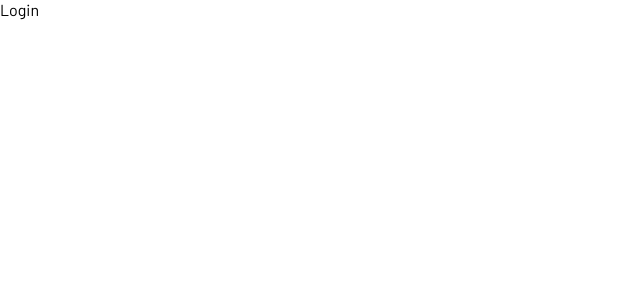
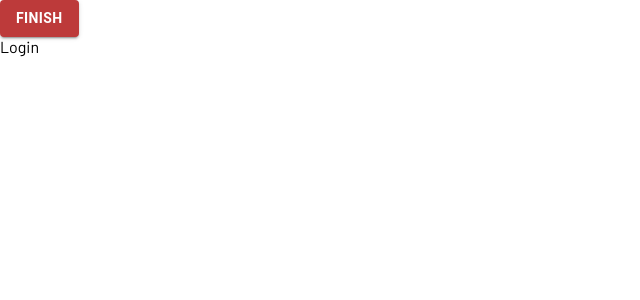
Before and after one commit to 1910653094/scrubs-project, a React (Create React App) app in the folder client/: page /login in a window 1280 px wide. Shown: the top 300 px of the page, without its empty margins (0-640 px from the left). Built offline with nearby package versions, Linux system fonts and the light colour scheme.

Commit message:
Primary button partially done

```diff
--- /dev/null
+++ b/client/src/components/Buttons/PrimaryButton.jsx
@@ -0,0 +1,29 @@
+import React from "react";
+import Button from "@mui/material/Button";
+
+// white text by default, PROPS: text, backgroundColor
+const PrimaryButton = ({ text, color, onClick }) => {
+  const COLOR = {
+    blueBase: "#3e66b1",
+    lightBlue: "#6489d1",
+    veryLightBlue: "#cbd8f0",
+    green: "#4a9652",
+    red: "#bd3a3a",
+  };
+
+  const style = {
+    color: "white",
+    fontWeight: "bold",
+    backgroundColor: COLOR.red,
+    onClick: onClick,
+    FontFace: "Barlow",
+  };
+
+  return (
+    <Button style={style} className="primary-button" variant="contained">
+      {text}
+    </Button>
+  );
+};
+
+export default PrimaryButton;
--- a/client/src/components/index.js
+++ b/client/src/components/index.js
@@ -1 +1,2 @@
-export { default as ProtectedRoute } from './ProtectedRoute/ProtectedRoute';
+export { default as ProtectedRoute } from "./ProtectedRoute/ProtectedRoute";
+export { default as PrimaryButton } from "./Buttons/PrimaryButton";
--- a/client/src/pages/Shared/Login/Login.jsx
+++ b/client/src/pages/Shared/Login/Login.jsx
@@ -1,4 +1,11 @@
+import { PrimaryButton } from "../../../components";
+
 const Login = () => {
-	return <div>Login</div>;
+  return (
+    <div>
+      <PrimaryButton text="FINISH" />
+      <div>Login</div>
+    </div>
+  );
 };
 export default Login;
--- a/client/src/sass/_variables.scss
+++ b/client/src/sass/_variables.scss
@@ -10,3 +10,5 @@ $blue-light-2: #97b0e0;
 $blue-light-3: #cbd8f0;
 $blue-light-4: #f2f5fb;
 $blue-light-5: #fafcfe;
+$generic-green: #4a9652;
+$generic-red: #bd3a3a;
```
